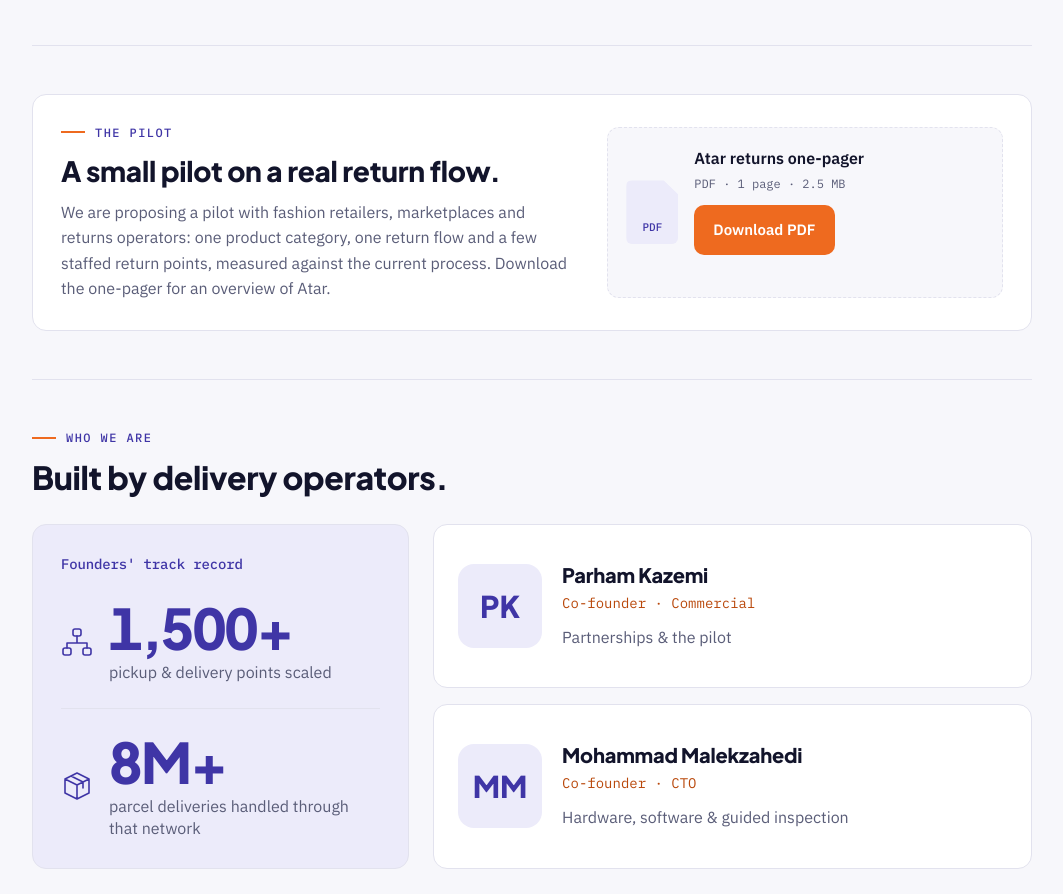
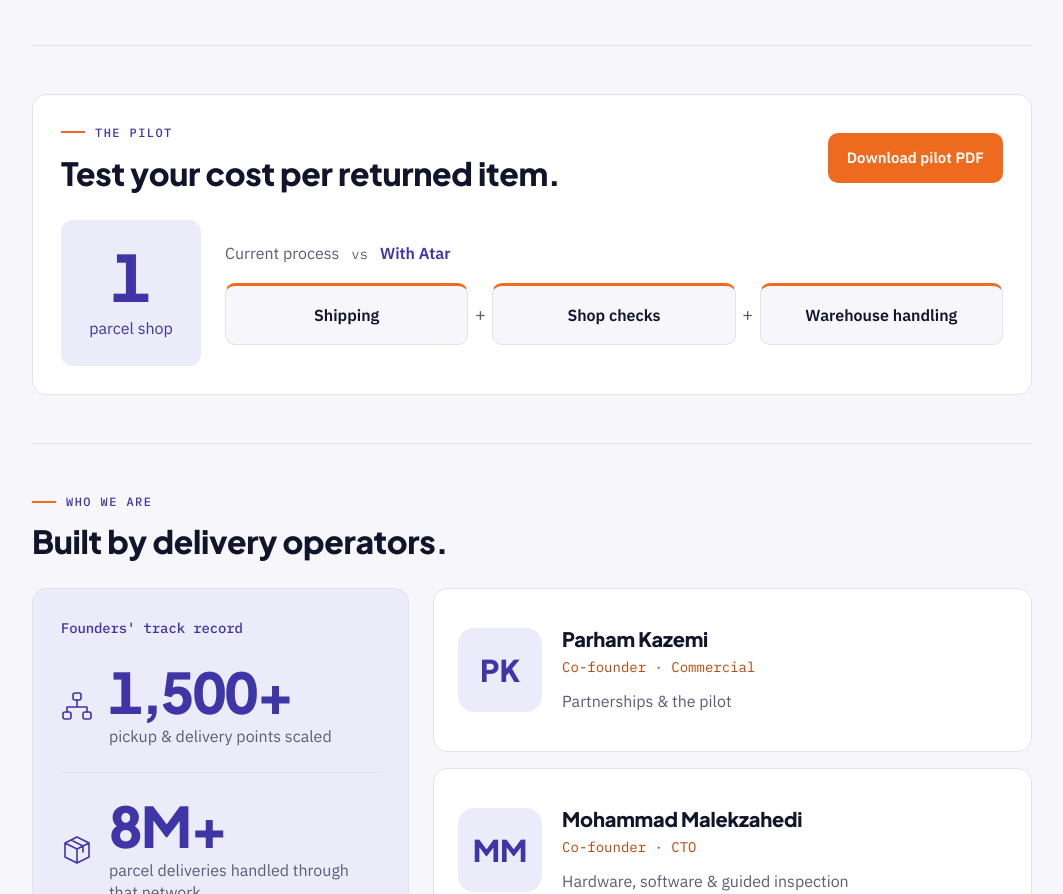
Before and after one commit to malekzahedi/atar-site, a plain HTML site: page index.html in a window 1280 px wide. Shown: the part 3994-4888 px from the top of the page, without its empty margins (108-1171 px from the left). Drawn offline with Linux system fonts and the light colour scheme.

Commit message:
Visualize pilot scope and simplify PDF download

```diff
--- a/index.html
+++ b/index.html
@@ -283,16 +283,26 @@ section { padding-block: 48px; border-top: 1px solid var(--line); }
 .gains p { color: var(--muted); font-size: 14.5px; }
 
 /* Pilot + download */
-.pilot { display: grid; grid-template-columns: 1.3fr 1fr; gap: 32px; align-items: center; background: var(--surface); border: 1px solid var(--line); border-radius: 14px; padding: 28px; }
+.pilot { display: grid; gap: 28px; background: var(--surface); border: 1px solid var(--line); border-radius: 14px; padding: 28px; }
 .pilot > * { min-width: 0; }
-.pilot h2 { font-size: clamp(22px, 2.6vw, 28px); font-weight: 800; line-height: 1.2; margin-top: 12px; }
-.pilot p { color: var(--muted); margin-top: 12px; max-width: 36em; }
-.file { display: grid; grid-template-columns: 52px 1fr; gap: 16px; align-items: center; padding: 18px; border: 1px dashed var(--line); border-radius: 12px; background: var(--bg); }
-.file > div { min-width: 0; }
-.file-icon { width: 52px; height: 64px; border-radius: 6px; background: var(--indigo-soft); color: var(--indigo); display: grid; place-items: end center; padding-bottom: 8px; font-family: var(--font-mono); font-size: 11px; font-weight: 500; clip-path: polygon(0 0, 72% 0, 100% 22%, 100% 100%, 0 100%); }
-.file-name { font-weight: 600; overflow-wrap: anywhere; }
-.file-meta { font-family: var(--font-mono); font-size: 12px; color: var(--muted); margin: 2px 0 12px; }
-.dl-status { font-size: 13px; color: var(--muted); margin-top: 8px; min-height: 1.2em; }
+.pilot-header { display: flex; justify-content: space-between; align-items: center; flex-wrap: wrap; gap: 24px; }
+.pilot-heading { flex: 1 1 340px; min-width: 0; }
+.pilot h2 { font-size: clamp(24px, 3vw, 32px); font-weight: 800; line-height: 1.2; margin-top: 12px; max-width: 22em; }
+.pilot-download { display: grid; justify-items: start; gap: 8px; max-width: 100%; }
+.pilot-plan { display: grid; grid-template-columns: 140px minmax(0, 1fr); gap: 24px; }
+.pilot-scope { display: grid; justify-items: center; align-content: center; gap: 8px; padding: 24px 16px; border-radius: 12px; background: var(--indigo-soft); }
+.pilot-scope b { font-family: var(--font-display); font-size: clamp(3rem, 5vw, 4rem); font-weight: 800; line-height: 1; color: var(--indigo); font-variant-numeric: tabular-nums; }
+.pilot-scope span { font-size: 1rem; color: var(--indigo); }
+.pilot-comparison { min-width: 0; display: grid; gap: 16px; align-content: center; }
+.pilot-compare-label { display: flex; align-items: center; flex-wrap: wrap; gap: 12px; font-size: 1rem; }
+.pilot-compare-label > span:first-child { color: var(--muted); }
+.pilot-versus { font-family: var(--font-mono); font-size: .875rem; color: var(--muted); }
+.pilot-compare-label strong { color: var(--indigo); font-weight: 600; }
+.pilot-costs { list-style: none; margin: 0; padding: 0; display: grid; grid-template-columns: repeat(3, minmax(0, 1fr)); gap: 24px; }
+.pilot-costs li { position: relative; min-width: 0; display: grid; place-items: center; padding: 18px 10px; border: 1px solid var(--line); border-top: 3px solid var(--orange); border-radius: 10px; background: var(--bg); font-size: 1rem; font-weight: 600; line-height: 1.4; text-align: center; }
+.pilot-costs li + li::before { content: "+"; position: absolute; left: -25px; width: 24px; top: 50%; transform: translateY(-50%); font-size: 1.125rem; font-weight: 400; color: var(--muted); }
+.dl-status { font-size: .875rem; color: var(--muted); max-width: 24em; }
+.dl-status:empty { display: none; }
 
 /* Team */
 .team-layout { display: grid; grid-template-columns: minmax(0, .85fr) minmax(0, 1.35fr); gap: 24px; }
@@ -323,7 +333,8 @@ section { padding-block: 48px; border-top: 1px solid var(--line); }
 footer { padding-block: 28px 40px; border-top: 1px solid var(--line); color: var(--muted); font-size: 13px; }
 
 @media (max-width: 860px) {
-  .hero, .pilot { grid-template-columns: 1fr; gap: 28px; }
+  .hero { grid-template-columns: 1fr; gap: 28px; }
+  .pilot-plan { grid-template-columns: 120px minmax(0, 1fr); gap: 20px; }
   .flow, .gains { grid-template-columns: repeat(2, 1fr); row-gap: 28px; }
   .stats { grid-template-columns: repeat(2, 1fr); }
   .costs { grid-template-columns: 1fr; }
@@ -357,6 +368,11 @@ footer { padding-block: 28px 40px; border-top: 1px solid var(--line); color: var
   .stat + .stat { border-top: 1px solid var(--line); padding-top: 20px; }
   .person h3 { font-size: 1.125rem; }
   .pilot { padding: 20px; }
+  .pilot-plan { grid-template-columns: 1fr; }
+  .pilot-scope { display: flex; justify-content: center; gap: 14px; padding: 18px; }
+  .pilot-costs { grid-template-columns: 1fr; gap: 20px; }
+  .pilot-costs li { padding-block: 14px; }
+  .pilot-costs li + li::before { left: 50%; top: -22px; width: 24px; height: 20px; line-height: 20px; transform: translateX(-50%); }
 }
 @media (prefers-reduced-motion: no-preference) {
   .btn, .copy { transition: filter .15s, border-color .15s; }
@@ -558,18 +574,25 @@ footer { padding-block: 28px 40px; border-top: 1px solid var(--line); color: var
 
   <section id="pilot">
     <div class="pilot">
-      <div>
-        <div class="eyebrow">The pilot</div>
-        <h2>A small pilot on a real return flow.</h2>
-        <p>We are proposing a pilot with fashion retailers, marketplaces and returns operators: one product category, one return flow and a few staffed return points, measured against the current process. Download the one-pager for an overview of Atar.</p>
+      <div class="pilot-header">
+        <div class="pilot-heading">
+          <div class="eyebrow">The pilot</div>
+          <h2>Test your cost per returned item.</h2>
+        </div>
+        <div class="pilot-download">
+          <a class="btn btn-primary" id="dl" href="Atar_Pilot_Proposal.pdf" target="_blank" rel="noopener">Download pilot PDF</a>
+          <div class="dl-status" id="dl-status" aria-live="polite"></div>
+        </div>
       </div>
-      <div class="file">
-        <div class="file-icon" aria-hidden="true">PDF</div>
-        <div>
-          <div class="file-name">Atar returns one-pager</div>
-          <div class="file-meta">PDF · 1 page · 2.5 MB</div>
-          <a class="btn btn-primary" id="dl" href="Atar_Pilot_Proposal.pdf" target="_blank" rel="noopener">Download PDF</a>
-          <div class="dl-status" id="dl-status" aria-live="polite"></div>
+      <div class="pilot-plan">
+        <div class="pilot-scope"><b>1</b><span>parcel shop</span></div>
+        <div class="pilot-comparison">
+          <div class="pilot-compare-label"><span>Current process</span><span class="pilot-versus">vs</span><strong>With Atar</strong></div>
+          <ul class="pilot-costs" aria-label="Costs per returned item">
+            <li>Shipping</li>
+            <li>Shop checks</li>
+            <li>Warehouse handling</li>
+          </ul>
         </div>
       </div>
     </div>
```
